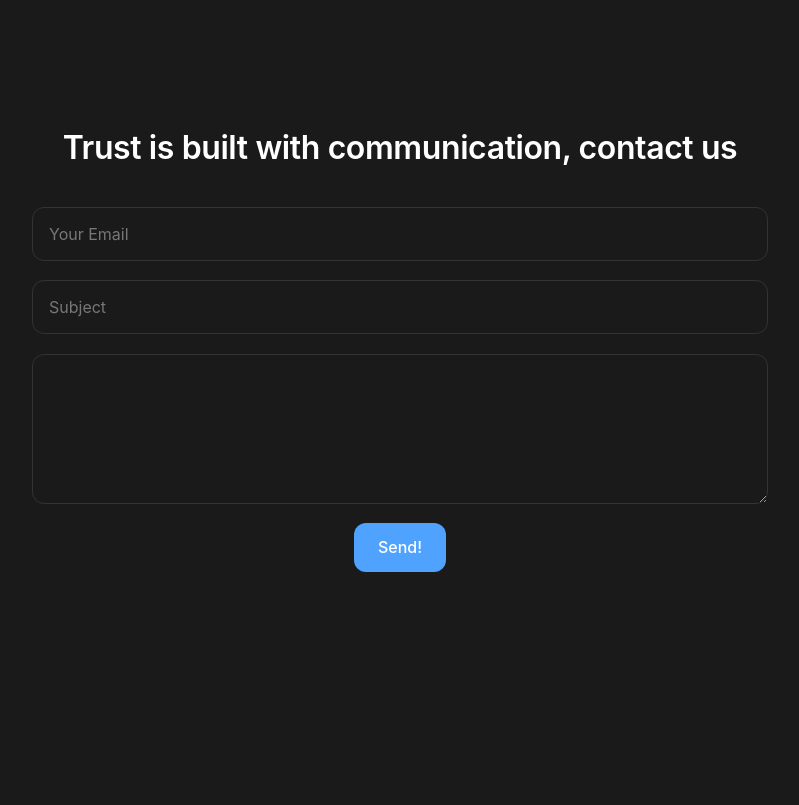
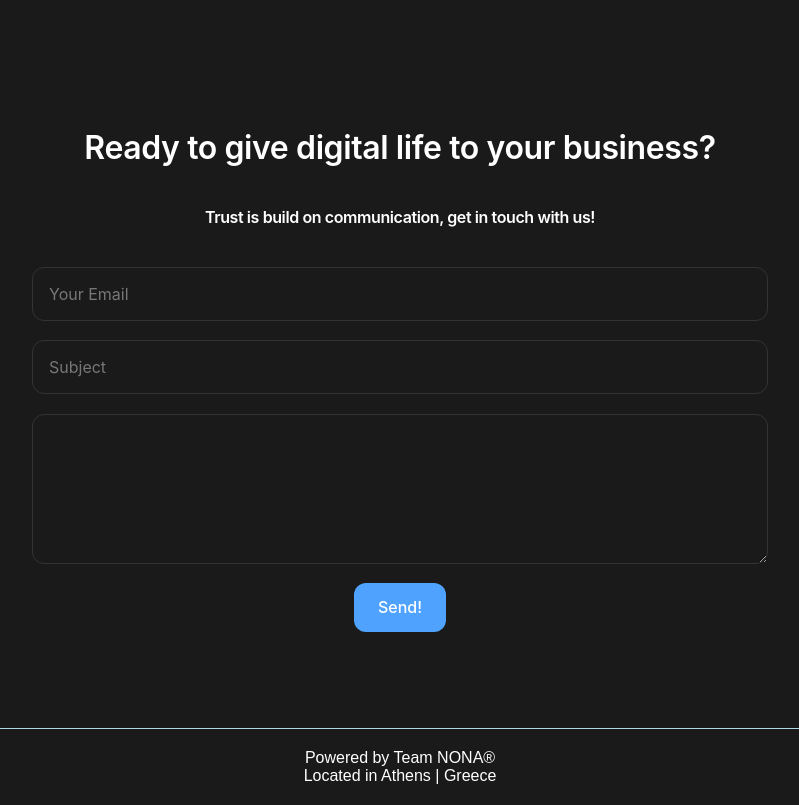
Before and after one commit to NonaProject/nonawebsite, a plain HTML site: page index.html in a window 1280 px wide. Shown: the part 2100-2905 px from the top of the page, without its empty margins (240-1039 px from the left). Before the commit the page ends 2768 px from the top, so only its background shows below. Drawn offline with Linux system fonts and the light colour scheme.

Commit message:
Added footer/minor updates

```diff
--- a/index.html
+++ b/index.html
@@ -3,7 +3,7 @@
 <head>
     <meta charset="UTF-8">
     <meta name="viewport" content="width=device-width, initial-scale=1.0">
-    <title>Document</title>
+    <title>The Nona Project</title>
     <link rel="stylesheet" href="stylesheets/styles.css">
     <link rel="stylesheet" href="stylesheets/packages.css">
     <link rel="stylesheet" href="stylesheets/hero.css">
@@ -24,7 +24,7 @@
       <li class="dropdown">
         <a href="#">Services ▾</a>
         <ul class="dropdown-menu">
-          <li><a href="#website-building">Get Your Website</a></li>
+          <li><a href="#website-building">Website Packages</a></li>
           <li><a href="#marketing">Marketing/SEO</a></li>
         </ul>
       </li>
@@ -100,7 +100,8 @@
   Just honest, efficient web development that grows with your business.</p>
       </div>
     <div id="contact" class="contact">
-        <h1>Trust is built with communication, contact us</h1>
+        <h1>Ready to give digital life to your business?</h1>
+        <p>Trust is build on communication, get in touch with us!</p>
         <form action="">
             <input type="email" name="email" placeholder="Your Email">
             <input type="text" name="subject" placeholder="Subject">
@@ -108,6 +109,10 @@
             <input type="submit" value="Send!">
         </form>
     </div>
+    <footer>
+        <p>Powered by Team NONA®</p>
+        <p>Located in Athens | Greece</p>
+    </footer>
   <script src="scripts/main.js"></script>
 </body>
 </html>
--- a/stylesheets/contact.css
+++ b/stylesheets/contact.css
@@ -13,6 +13,13 @@
     margin-bottom: 2.5rem;
     color: #ffffff;
     letter-spacing: -0.4px;
+}
+.contact p{
+    font-weight: 600;
+    margin-bottom: 2.5rem;
+    color: #ffffff;
+    letter-spacing: -0.4px;
+
 }
 
 .contact form {
--- a/stylesheets/styles.css
+++ b/stylesheets/styles.css
@@ -35,3 +35,9 @@ html {
     margin: 0 auto;
     line-height: 1.6;
 }
+footer{
+    color: white;
+    text-align: center;
+    border-top: 1px solid lightblue;
+    padding: 20px;
+}
```
